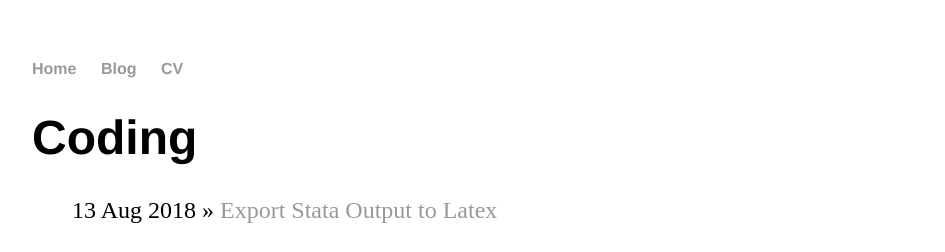
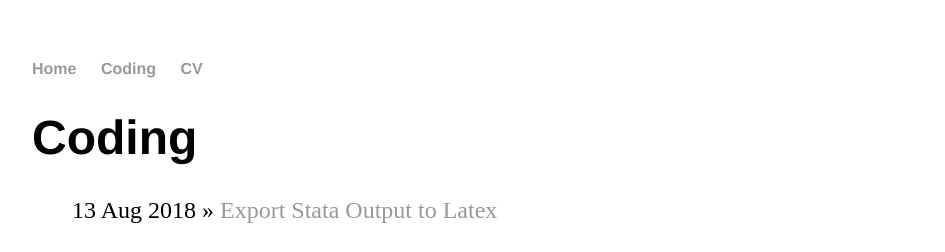
Before and after one commit to namsaxena/namsaxena.github.io, a Jekyll site: the page built from blog/index.html, in a window 1280 px wide. Shown: the top 252 px of the page, without its empty margins (160-1105 px from the left). Built offline with Jekyll 4.4.1, drawn with Linux system fonts in a browser that asks for light colours.

Commit message:
Update default.html

```diff
--- a/_layouts/default.html
+++ b/_layouts/default.html
@@ -9,7 +9,7 @@
 			<nav>
 	    		<ul>
 	        		<li><a href="/">Home</a></li>
-	        		<li><a href="/blog">Blog</a></li>
+	        		<li><a href="/blog">Coding</a></li>
 				<li><a href="/cv">CV</a></li>
 	    		</ul>
 			</nav>
```
